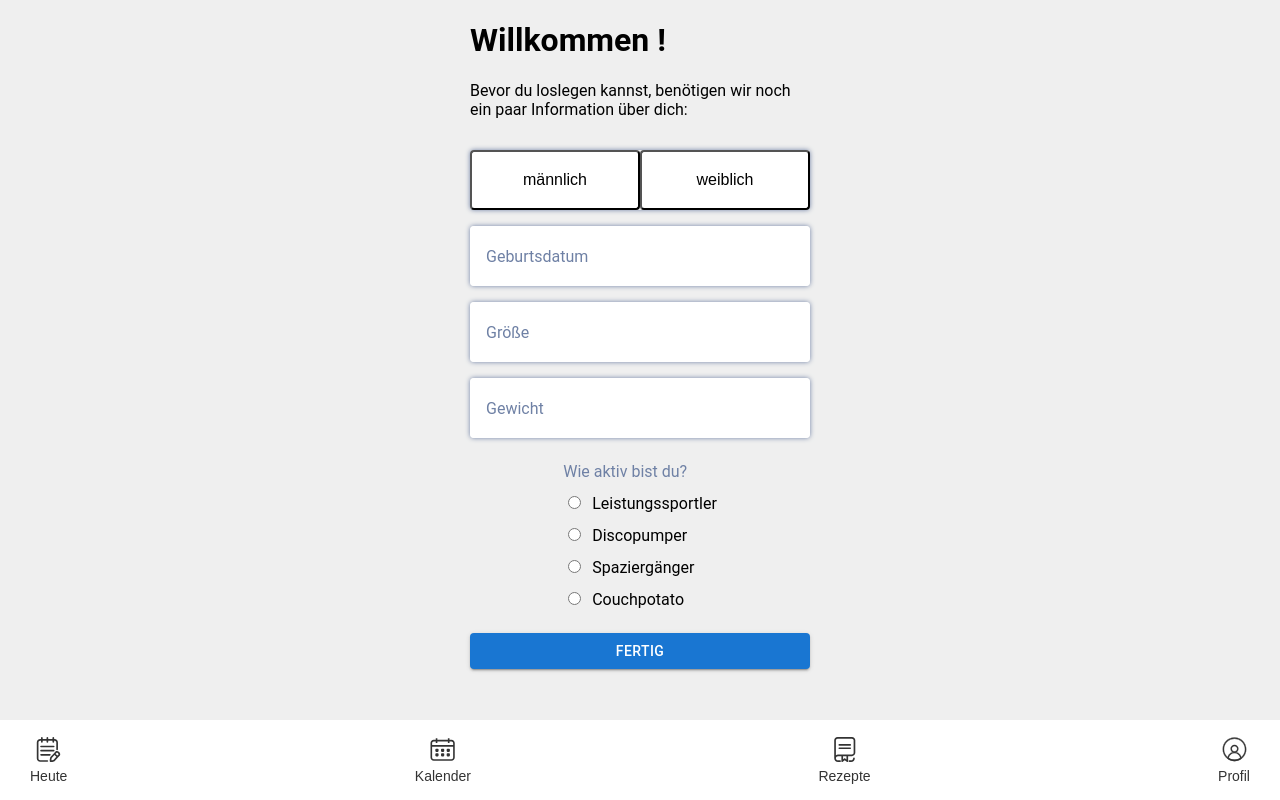
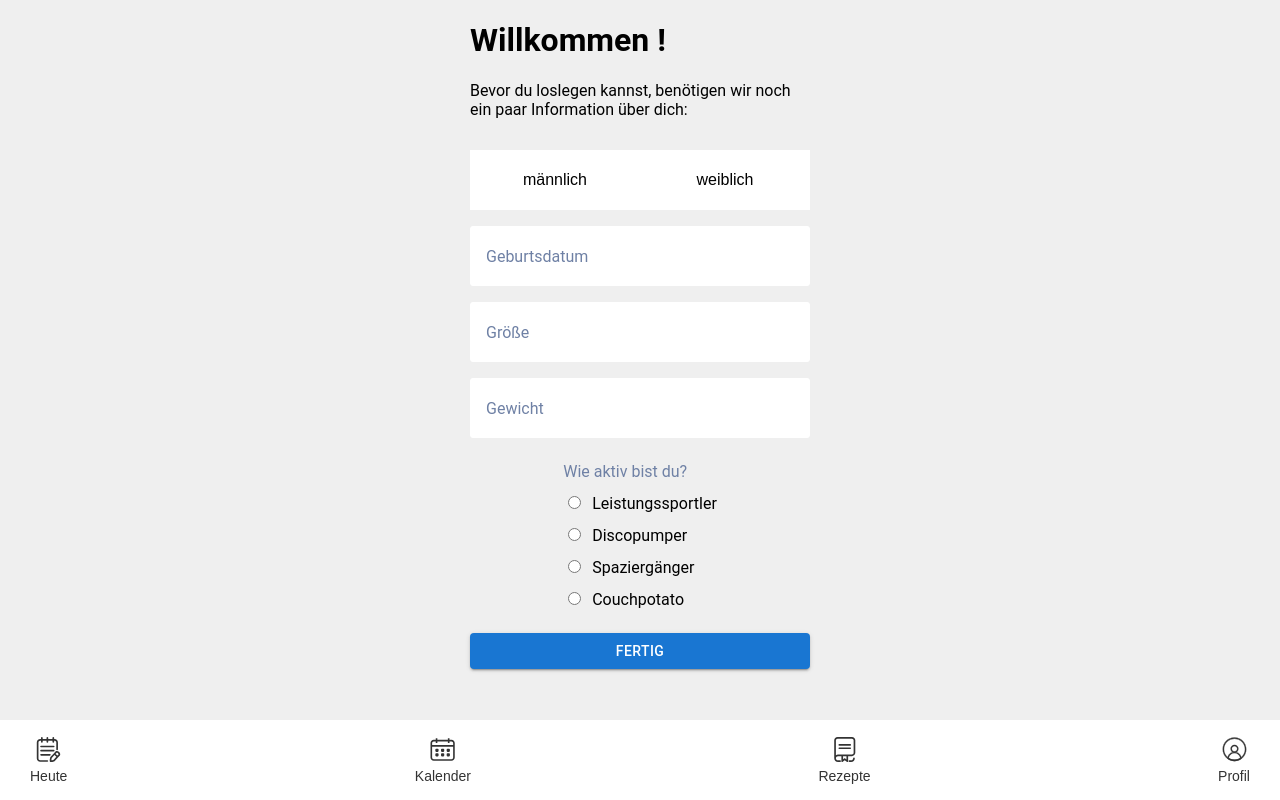
Before and after one commit to ingbeck/TrackMyMeal, a React (Vite) app in the folder frontend/: page /registration/1 in a window 1280 px wide. Built offline with nearby package versions, Linux system fonts and the light colour scheme; no server answers; the HTML template or start-up script is replaced by a standard one.

Commit message:
update styling

```diff
--- a/frontend/src/components/registration/FloatingInput.css
+++ b/frontend/src/components/registration/FloatingInput.css
@@ -5,8 +5,8 @@
     display: flex;
     flex-direction: column;
     height: 60px;
-    box-shadow: 0 0 5px #6f81a5;
     border-radius: 4px;
+    background: #ffffff;
 }
 
 input[type="number"]::-webkit-inner-spin-button,
--- a/frontend/src/components/registration/OptionGroup.css
+++ b/frontend/src/components/registration/OptionGroup.css
@@ -1,9 +1,7 @@
 .optiongroup {
     display: flex;
     width: 100%;
-    box-shadow: 0 0 5px #6f81a5;
     border: none;
-    border-radius: 4px;
 }
 
 .optiongroup-error {
@@ -30,7 +28,7 @@
     align-items: center;
     color: black;
     background: white;
-    border-radius: 4px;
+    border: none;
 }
 
 .optiongroup-button-active {
@@ -43,4 +41,5 @@
     align-items: center;
     color: black;
     background: lightblue;
+    border: none;
 }
```
